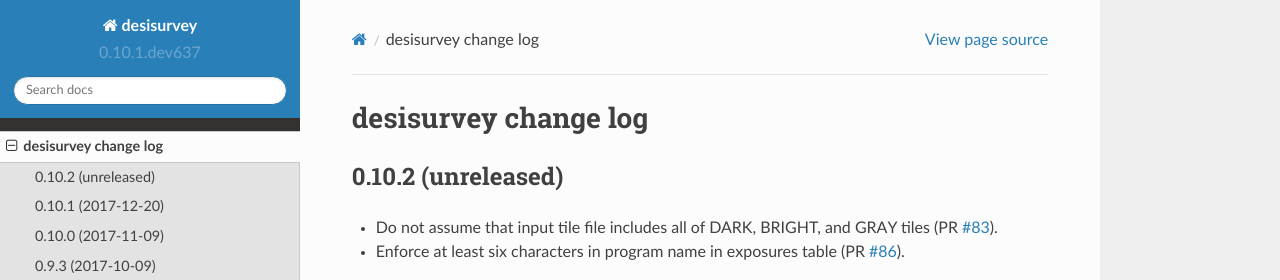
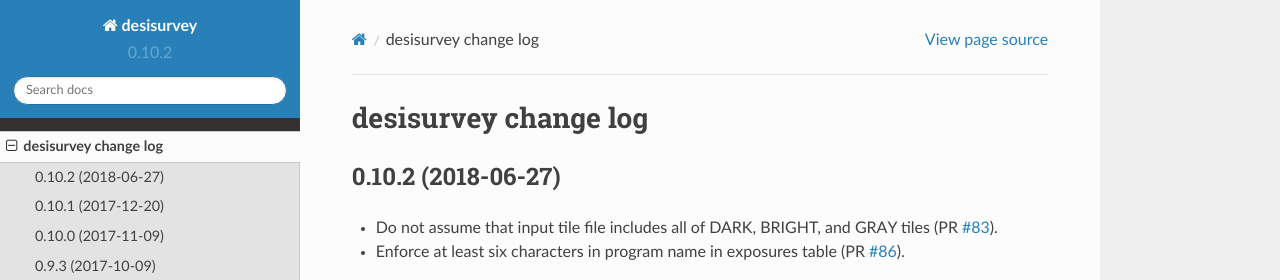
Before and after one commit to desihub/desisurvey, a Sphinx documentation site: the page built from doc/changes.rst, in a window 1280 px wide and 900 px high. Shown: the top 280 px of the window. Built offline with Sphinx 7.4.7 and the Read the Docs theme 2.0.0, drawn with Linux system fonts in a browser that asks for light colours.

Commit message:
prepare for next tag

```diff
--- a/doc/changes.rst
+++ b/doc/changes.rst
@@ -2,7 +2,7 @@
 desisurvey change log
 =====================
 
-0.10.2 (unreleased)
+0.10.2 (2018-06-27)
 -------------------
 
 * Do not assume that input tile file includes all of DARK, BRIGHT, and GRAY
--- a/py/desisurvey/_version.py
+++ b/py/desisurvey/_version.py
@@ -1 +1 @@
-__version__ = '0.10.1.dev637'
+__version__ = '0.10.2'
```
